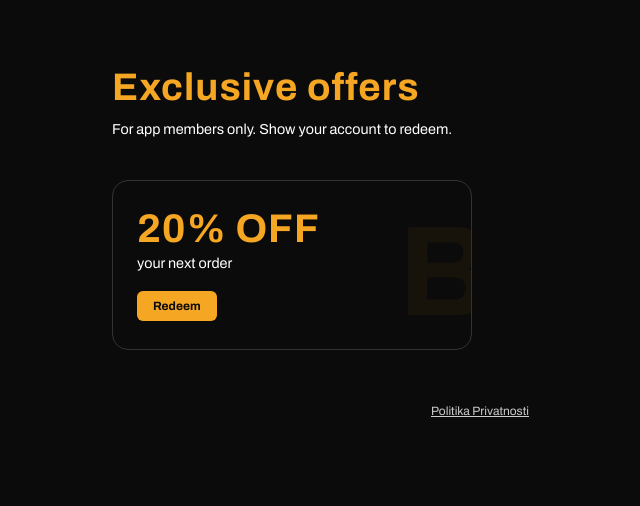
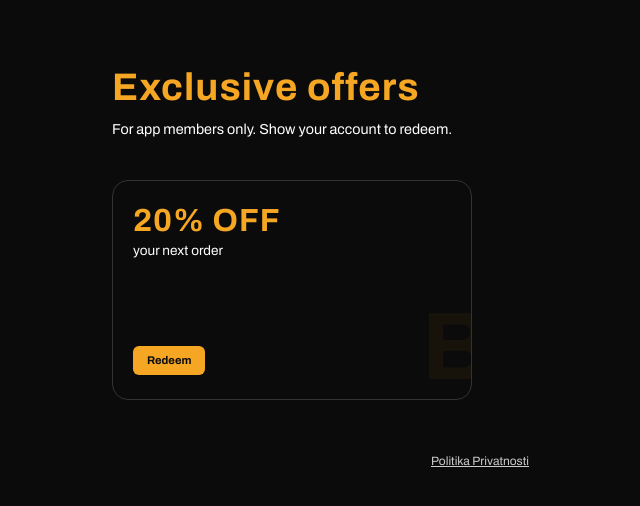
Before and after one commit to studiomonira-stack/BURGRS, a Django app: page /erbjudanden/ in a window 1280 px wide. Shown: the part 70-576 px from the top of the page, without its empty margins (160-800 px from the left). Run offline with Django 5.2, Linux system fonts and the light colour scheme; a user stored in the database is signed in; data comes from the database, SQL or seed files in the repository; data that the repository does not hold is empty.

Commit message:
ändring - storlek på offers korten

```diff
--- a/meny/templates/meny/offers.html
+++ b/meny/templates/meny/offers.html
@@ -14,26 +14,28 @@
         {% if erbjudanden %}
             <div class="row g-3">
                 {% for erbjudande in erbjudanden %}
-                    <div class="col-md-6">
+                    <div class="col-md-6 d-flex align-items-stretch">
+
                         {% if erbjudande.card_style == 'dark' %}
                         <!-- DARK CARD -->
-                        <div style="background: var(--black); border: 1px solid #333; border-radius: 16px; padding: 28px 24px; position: relative; overflow: hidden;">
-                            <div style="position: absolute; right: -20px; bottom: -20px; opacity: 0.05; font-size: 8rem; font-weight: 700; color: var(--yellow);">B</div>
-                            <h2 style="font-size: 2.5rem; font-weight: 800; color: var(--yellow); margin: 0 0 4px 0; line-height: 1;">{{ erbjudande.titel }}</h2>
-                            <p style="color: var(--white); font-size: 0.9rem; margin: 0;">{{ erbjudande.text }}</p>
-
-                            <div style="margin-top: 16px; display: flex; align-items: center; gap: 12px; flex-wrap: wrap;">
+                        <div style="background: var(--black); border: 1px solid #333; border-radius: 16px; padding: 24px 20px; position: relative; overflow: hidden; width: 100%; min-height: 220px; display: flex; flex-direction: column; justify-content: space-between;">
+                            <div style="position: absolute; right: -20px; bottom: -20px; opacity: 0.05; font-size: 6rem; font-weight: 700; color: var(--yellow);">B</div>
+                            <div>
+                                <h2 style="font-size: 2rem; font-weight: 800; color: var(--yellow); margin: 0 0 4px 0; line-height: 1;">{{ erbjudande.titel }}</h2>
+                                <p style="color: var(--white); font-size: 0.85rem; margin: 0;">{{ erbjudande.text }}</p>
+                            </div>
+                            <div style="margin-top: 12px; display: flex; align-items: center; gap: 10px; flex-wrap: wrap;">
                                 {% if erbjudande.kod %}
                                     <div style="background: rgba(245, 166, 35, 0.12); padding: 4px 12px; border-radius: 6px; border: 1px solid rgba(245, 166, 35, 0.25);">
-                                        <span style="color: var(--yellow); font-size: 0.8rem; font-weight: 600;">{{ erbjudande.kod }}</span>
+                                        <span style="color: var(--yellow); font-size: 0.75rem; font-weight: 600;">{{ erbjudande.kod }}</span>
                                     </div>
                                 {% endif %}
                                 {% if erbjudande.id in anvanda %}
-                                    <p style="color: #e74c3c; font-size: 0.9rem; margin: 0;">❌ {% trans "Already used" %}</p>
+                                    <p style="color: #e74c3c; font-size: 0.85rem; margin: 0;">❌ {% trans "Already used" %}</p>
                                 {% else %}
                                     <form method="post" action="{% url 'anvand_erbjudande' erbjudande.id %}" style="margin: 0;">
                                         {% csrf_token %}
-                                        <button type="submit" class="btn btn-primary" style="padding: 6px 16px; font-size: 0.75rem; font-weight: 700; border-radius: 6px; background: var(--yellow); color: var(--black); border: none;">{% trans "Redeem" %}</button>
+                                        <button type="submit" class="btn btn-primary" style="padding: 6px 14px; font-size: 0.7rem; font-weight: 700; border-radius: 6px; background: var(--yellow); color: var(--black); border: none;">{% trans "Redeem" %}</button>
                                     </form>
                                 {% endif %}
                             </div>
@@ -41,59 +43,57 @@
 
                         {% elif erbjudande.card_style == 'light' %}
                         <!-- LIGHT CARD -->
-                        <div style="background: var(--white); border: 1px solid #ddd; border-radius: 16px; padding: 28px 24px;">
-                            <h2 style="font-size: 2.5rem; font-weight: 800; color: var(--black); margin: 0 0 4px 0; line-height: 1;">{{ erbjudande.titel }}</h2>
-                            <p style="color: #555; font-size: 0.9rem; margin: 0;">{{ erbjudande.text }}</p>
-
-                            <div style="margin-top: 16px; display: flex; align-items: center; gap: 12px; flex-wrap: wrap;">
+                        <div style="background: var(--white); border: 1px solid #ddd; border-radius: 16px; padding: 24px 20px; width: 100%; min-height: 220px; display: flex; flex-direction: column; justify-content: space-between;">
+                            <div>
+                                <h2 style="font-size: 2rem; font-weight: 800; color: var(--black); margin: 0 0 4px 0; line-height: 1;">{{ erbjudande.titel }}</h2>
+                                <p style="color: #555; font-size: 0.85rem; margin: 0;">{{ erbjudande.text }}</p>
+                            </div>
+                            <div style="margin-top: 12px; display: flex; align-items: center; gap: 10px; flex-wrap: wrap;">
                                 {% if erbjudande.kod %}
                                     <div style="background: rgba(245, 166, 35, 0.2); padding: 4px 12px; border-radius: 6px; border: 1px solid rgba(245, 166, 35, 0.4);">
-                                        <span style="color: var(--black); font-size: 0.8rem; font-weight: 600;">{{ erbjudande.kod }}</span>
+                                        <span style="color: var(--black); font-size: 0.75rem; font-weight: 600;">{{ erbjudande.kod }}</span>
                                     </div>
                                 {% endif %}
                                 {% if erbjudande.id in anvanda %}
-                                    <p style="color: #e74c3c; font-size: 0.9rem; margin: 0;">❌ {% trans "Already used" %}</p>
+                                    <p style="color: #e74c3c; font-size: 0.85rem; margin: 0;">❌ {% trans "Already used" %}</p>
                                 {% else %}
                                     <form method="post" action="{% url 'anvand_erbjudande' erbjudande.id %}" style="margin: 0;">
                                         {% csrf_token %}
-                                        <button type="submit" class="btn btn-primary" style="padding: 6px 16px; font-size: 0.75rem; font-weight: 700; border-radius: 6px; background: var(--yellow); color: var(--black); border: none;">{% trans "Redeem" %}</button>
+                                        <button type="submit" class="btn btn-primary" style="padding: 6px 14px; font-size: 0.7rem; font-weight: 700; border-radius: 6px; background: var(--yellow); color: var(--black); border: none;">{% trans "Redeem" %}</button>
                                     </form>
                                 {% endif %}
                             </div>
                         </div>
 
                         {% else %}
-                        <!-- IMAGE CARD -->
-                        <div style="background: var(--black); border: 1px solid #333; border-radius: 16px; overflow: hidden;">
-                            <div class="row g-0">
-                                <div class="col-md-7">
-                                    <div style="padding: 28px 24px;">
-                                        <h2 style="font-size: 2.5rem; font-weight: 800; color: var(--yellow); margin: 0 0 4px 0; line-height: 1;">{{ erbjudande.titel }}</h2>
-                                        <p style="color: var(--white); font-size: 0.9rem; margin: 0;">{{ erbjudande.text }}</p>
-
-                                        <div style="margin-top: 16px; display: flex; align-items: center; gap: 12px; flex-wrap: wrap;">
+                        <!-- IMAGE CARD - kreditkortsformat -->
+                        <div style="background: var(--black); border: 1px solid #333; border-radius: 16px; overflow: hidden; width: 100%; position: relative; aspect-ratio: 1.58 / 1; display: flex; align-items: stretch;">
+                            <div style="position: absolute; inset: 0; z-index: 0;">
+                                {% if erbjudande.bild_url %}
+                                    <img src="{{ erbjudande.bild_url }}" style="width: 100%; height: 100%; object-fit: cover; opacity: 0.6;">
+                                    <div style="position: absolute; inset: 0; background: linear-gradient(to right, rgba(11,11,11,0.95) 0%, rgba(11,11,11,0.4) 100%);"></div>
+                                {% endif %}
+                            </div>
+                            <div style="position: relative; z-index: 1; padding: 24px 20px; display: flex; flex-direction: column; justify-content: space-between; width: 100%;">
+                                <div>
+                                    <h2 style="font-size: 2rem; font-weight: 800; color: var(--yellow); margin: 0 0 4px 0; line-height: 1;">{{ erbjudande.titel }}</h2>
+                                    <p style="color: var(--white); font-size: 0.85rem; margin: 0;">{{ erbjudande.text }}</p>
+                                </div>
+                                <div style="margin-top: 12px; display: flex; align-items: center; gap: 10px; flex-wrap: wrap;">
                                     {% if erbjudande.kod %}
                                         <div style="background: rgba(245, 166, 35, 0.12); padding: 4px 12px; border-radius: 6px; border: 1px solid rgba(245, 166, 35, 0.25);">
-                                                    <span style="color: var(--yellow); font-size: 0.8rem; font-weight: 600;">{{ erbjudande.kod }}</span>
+                                            <span style="color: var(--yellow); font-size: 0.75rem; font-weight: 600;">{{ erbjudande.kod }}</span>
                                         </div>
                                     {% endif %}
                                     {% if erbjudande.id in anvanda %}
-                                                <p style="color: #e74c3c; font-size: 0.9rem; margin: 0;">❌ {% trans "Already used" %}</p>
+                                        <p style="color: #e74c3c; font-size: 0.85rem; margin: 0;">❌ {% trans "Already used" %}</p>
                                     {% else %}
                                         <form method="post" action="{% url 'anvand_erbjudande' erbjudande.id %}" style="margin: 0;">
                                             {% csrf_token %}
-                                                    <button type="submit" class="btn btn-primary" style="padding: 6px 16px; font-size: 0.75rem; font-weight: 700; border-radius: 6px; background: var(--yellow); color: var(--black); border: none;">{% trans "Redeem" %}</button>
+                                            <button type="submit" class="btn btn-primary" style="padding: 6px 14px; font-size: 0.7rem; font-weight: 700; border-radius: 6px; background: var(--yellow); color: var(--black); border: none;">{% trans "Redeem" %}</button>
                                         </form>
                                     {% endif %}
                                 </div>
-                                    </div>
-                                </div>
-                                {% if erbjudande.bild_url %}
-                                    <div class="col-md-5" style="position: relative;">
-                                        <img src="{{ erbjudande.bild_url }}" style="width: 100%; height: 100%; object-fit: cover; opacity: 0.7;">
-                                        <div style="position: absolute; inset: 0; background: linear-gradient(to right, var(--black) 0%, transparent 100%);"></div>
-                                    </div>
-                                {% endif %}
                             </div>
                         </div>
                         {% endif %}
```
Lines whose indentation alone changed are shown as unchanged.
